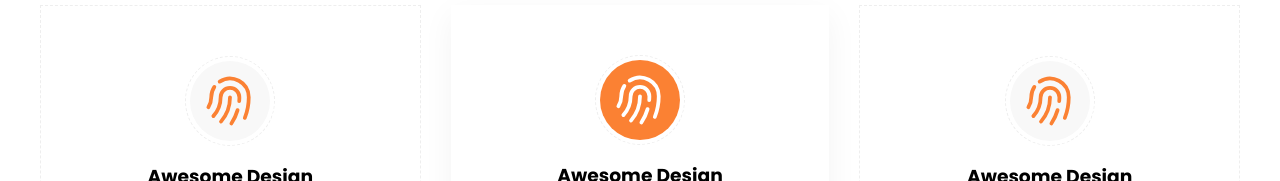
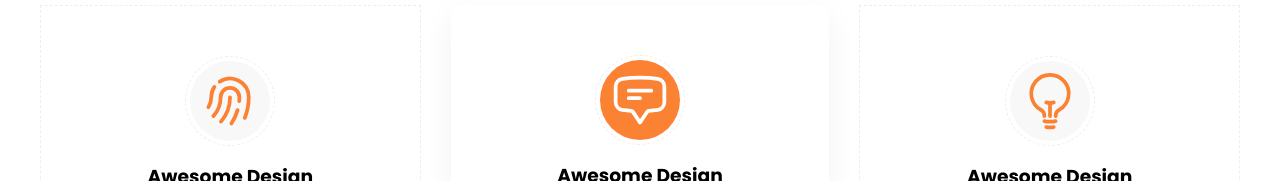
Before and after one commit to alhelal522/Boilerplace-first, a plain HTML site: page index.html in a window 1280 px wide. Shown: the part 1092-1273 px from the top of the page. Drawn offline with Linux system fonts and the light colour scheme.

Commit message:
first commit

```diff
--- a/index.html
+++ b/index.html
@@ -71,8 +71,8 @@
                     <div class="extra">
                         <div class="icon-box">
                             <svg xmlns="http://www.w3.org/2000/svg" fill="none" viewBox="0 0 24 24" stroke-width="1.5" stroke="currentColor" class="size-6">
-                                <path stroke-linecap="round" stroke-linejoin="round" d="M7.864 4.243A7.5 7.5 0 0 1 19.5 10.5c0 2.92-.556 5.709-1.568 8.268M5.742 6.364A7.465 7.465 0 0 0 4.5 10.5a7.464 7.464 0 0 1-1.15 3.993m1.989 3.559A11.209 11.209 0 0 0 8.25 10.5a3.75 3.75 0 1 1 7.5 0c0 .527-.021 1.049-.064 1.565M12 10.5a14.94 14.94 0 0 1-3.6 9.75m6.633-4.596a18.666 18.666 0 0 1-2.485 5.33" />
-                              </svg>
+                                <path stroke-linecap="round" stroke-linejoin="round" d="M7.5 8.25h9m-9 3H12m-9.75 1.51c0 1.6 1.123 2.994 2.707 3.227 1.129.166 2.27.293 3.423.379.35.026.67.21.865.501L12 21l2.755-4.133a1.14 1.14 0 0 1 .865-.501 48.172 48.172 0 0 0 3.423-.379c1.584-.233 2.707-1.626 2.707-3.228V6.741c0-1.602-1.123-2.995-2.707-3.228A48.394 48.394 0 0 0 12 3c-2.392 0-4.744.175-7.043.513C3.373 3.746 2.25 5.14 2.25 6.741v6.018Z" />
+                            </svg>
                         </div>
                     </div>
                     <h3>Awesome Design</h3>
@@ -86,7 +86,7 @@
                     <div class="extra">
                         <div class="icon-box">
                             <svg xmlns="http://www.w3.org/2000/svg" fill="none" viewBox="0 0 24 24" stroke-width="1.5" stroke="currentColor" class="size-6">
-                                <path stroke-linecap="round" stroke-linejoin="round" d="M7.864 4.243A7.5 7.5 0 0 1 19.5 10.5c0 2.92-.556 5.709-1.568 8.268M5.742 6.364A7.465 7.465 0 0 0 4.5 10.5a7.464 7.464 0 0 1-1.15 3.993m1.989 3.559A11.209 11.209 0 0 0 8.25 10.5a3.75 3.75 0 1 1 7.5 0c0 .527-.021 1.049-.064 1.565M12 10.5a14.94 14.94 0 0 1-3.6 9.75m6.633-4.596a18.666 18.666 0 0 1-2.485 5.33" />
+                                <path stroke-linecap="round" stroke-linejoin="round" d="M12 18v-5.25m0 0a6.01 6.01 0 0 0 1.5-.189m-1.5.189a6.01 6.01 0 0 1-1.5-.189m3.75 7.478a12.06 12.06 0 0 1-4.5 0m3.75 2.383a14.406 14.406 0 0 1-3 0M14.25 18v-.192c0-.983.658-1.823 1.508-2.316a7.5 7.5 0 1 0-7.517 0c.85.493 1.509 1.333 1.509 2.316V18" />
                               </svg>
                         </div>
                     </div>
```
